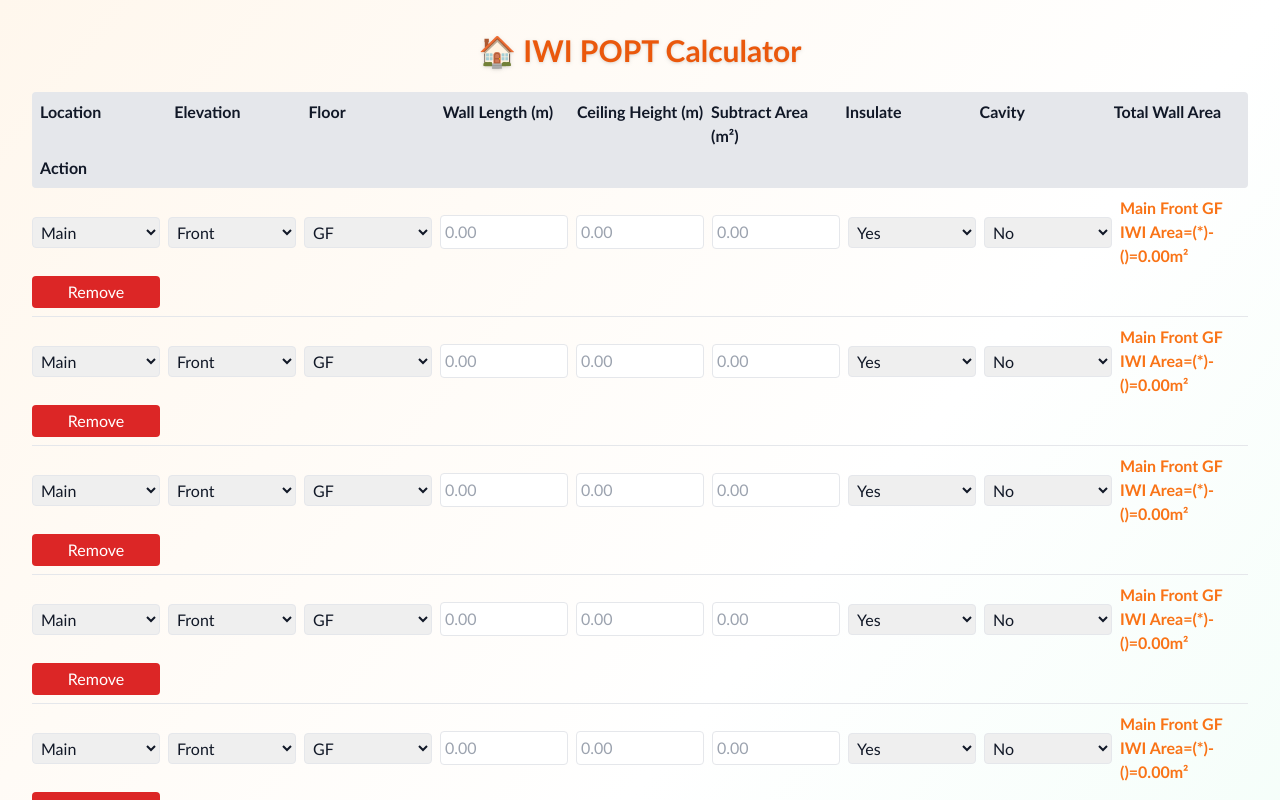
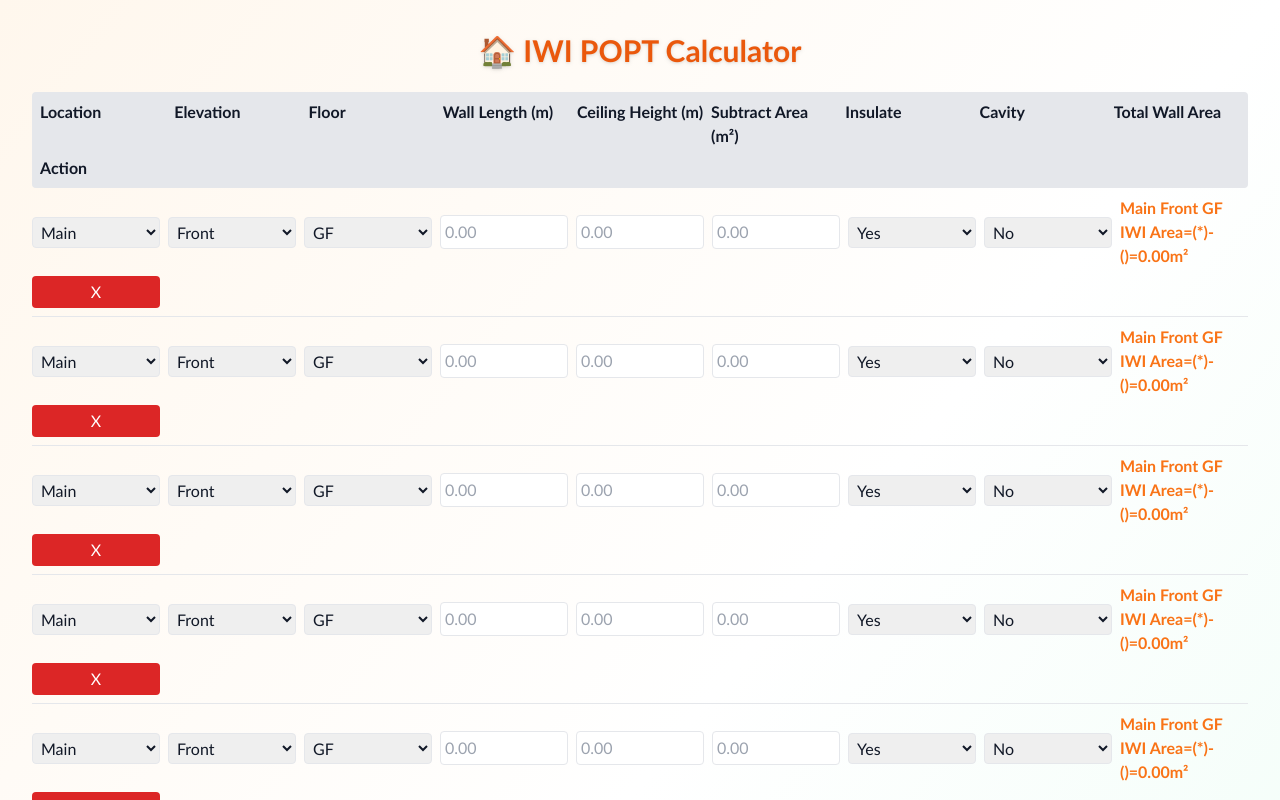
Before and after one commit to HameyDev/popt-calculator, a Next.js app: page / in a window 1280 px wide. Shown: the top 800 px of the page. Built offline with nearby package versions, Linux system fonts and the light colour scheme.

Commit message:
Update page.js

```diff
--- a/src/app/page.js
+++ b/src/app/page.js
@@ -220,7 +220,7 @@ export default function IWICalculator() {
                 onClick={() => removeWall(index)}
                 className="px-3 py-1 bg-red-600 text-white rounded hover:bg-red-700"
               >
-                Remove
+                X
               </button>
             </div>
           );
```
